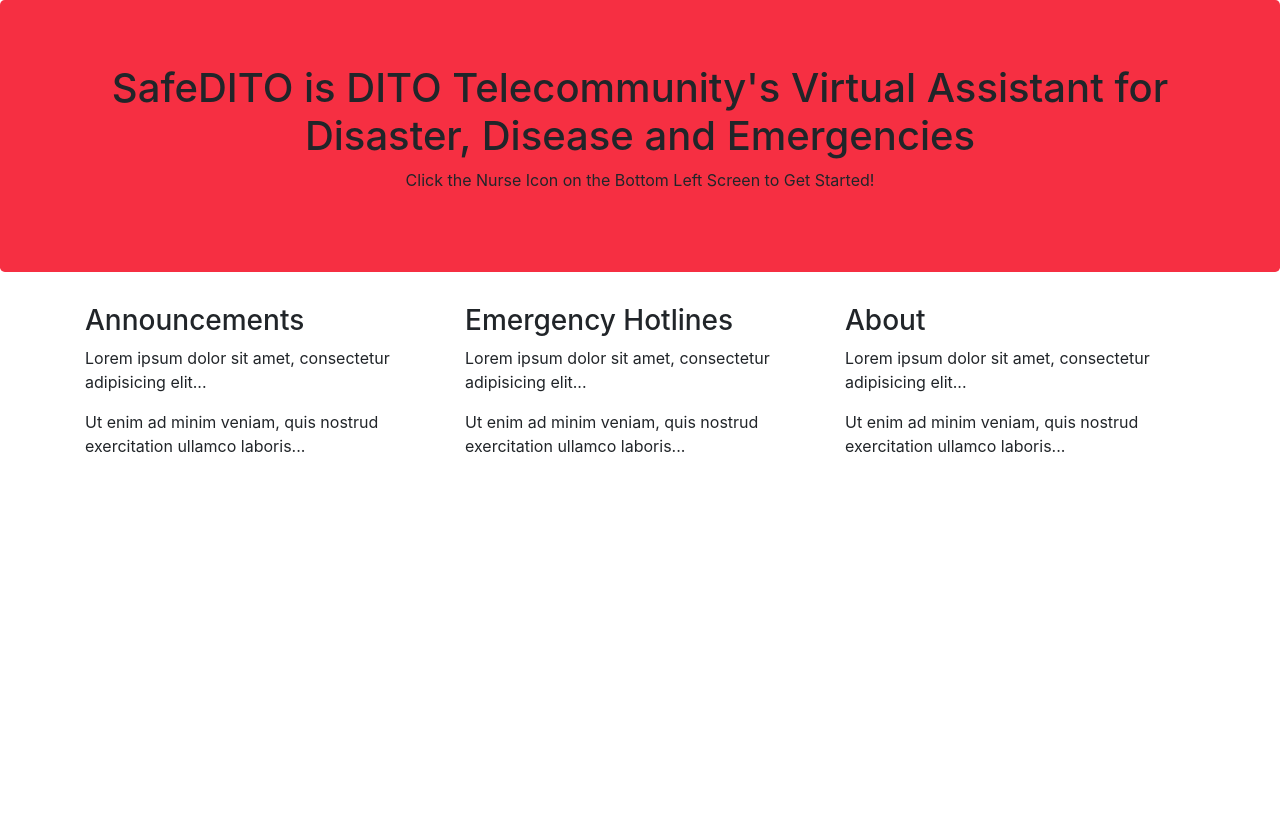
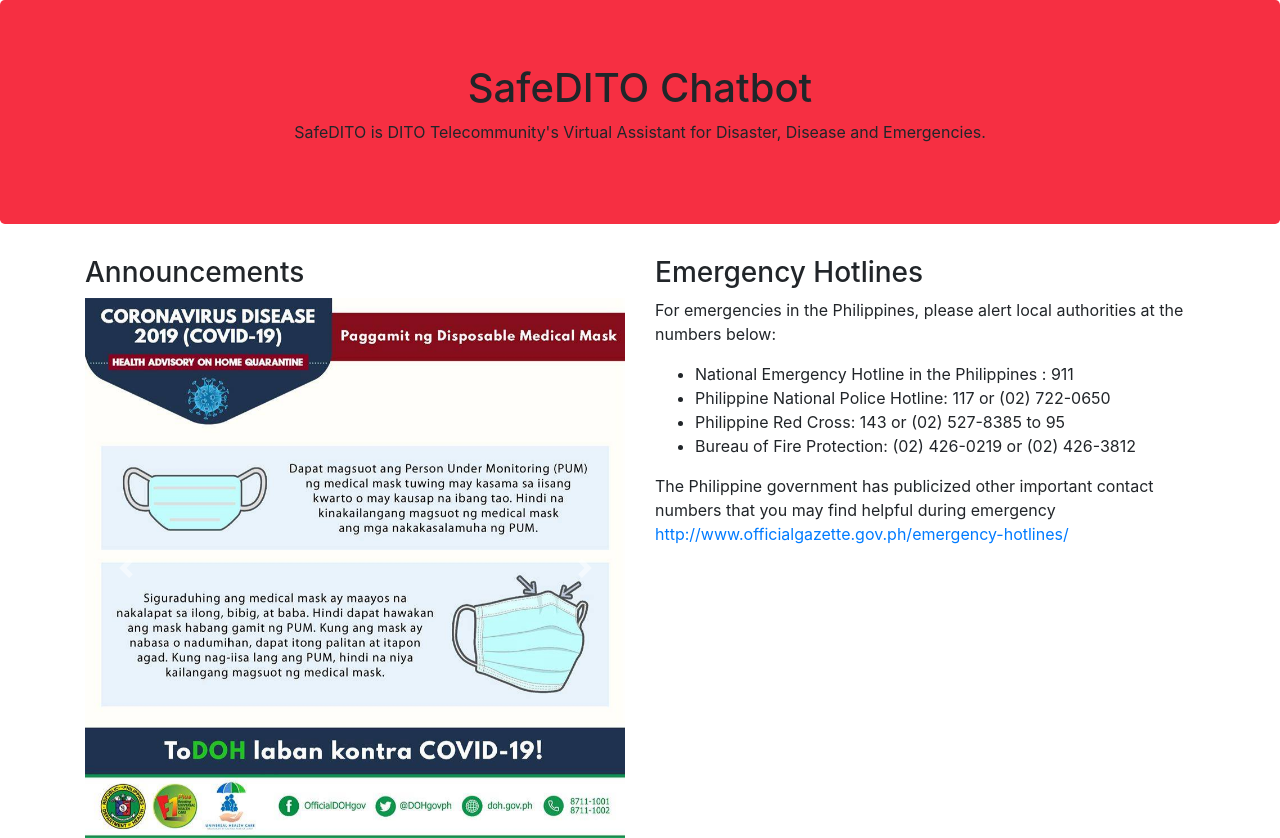
Before and after one commit to SafeDITO/SafeDITO.github.io, a plain HTML site: page index.html in a window 1280 px wide. Before the commit the page ends 800 px from the top, so only its background shows below. Drawn offline with nearby package versions, Linux system fonts and the light colour scheme.

Commit message:
add styles and content

```diff
--- a/index.html
+++ b/index.html
@@ -6,43 +6,67 @@
     <title>SafeDITO Chatbot</title>
     <link rel="icon" type="image/png" href="images/chatbot-logo.png" />
 
-    <!-- Bootstrap Template [START]-->
     <meta name="viewport" content="width=device-width, initial-scale=1">
     <link rel="stylesheet" href="https://maxcdn.bootstrapcdn.com/bootstrap/4.4.1/css/bootstrap.min.css">
+    <link rel="stylesheet" type="text/css" href="themes.css"/>
     <script src="https://ajax.googleapis.com/ajax/libs/jquery/3.4.1/jquery.min.js"></script>
     <script src="https://cdnjs.cloudflare.com/ajax/libs/popper.js/1.16.0/umd/popper.min.js"></script>
     <script src="https://maxcdn.bootstrapcdn.com/bootstrap/4.4.1/js/bootstrap.min.js"></script>
-    <!-- Bootstrap Template [END]-->
 </head>
 
 <body>
     <div class="jumbotron text-center" style="background-color:#f62f42">
-        <h1>SafeDITO is DITO Telecommunity's Virtual Assistant for Disaster, Disease and Emergencies</h1>
-        <p>Click the Nurse Icon on the Bottom Left Screen to Get Started!</p>
+        <h1>SafeDITO Chatbot</h1>
+        <p>SafeDITO is DITO Telecommunity's Virtual Assistant for Disaster, Disease and Emergencies.</p>
     </div>
 
     <div>
         <script src="https://www.gstatic.com/dialogflow-console/fast/messenger/bootstrap.js?v=1"></script>
-        <df-messenger chat-icon="98008b37-c72a-45f4-bd87-dcc1a1828b64_x.png" intent="WELCOME" chat-title="SafeDITO"
-            agent-id="69b72df6-f2ce-4de1-a84f-775c8e97552f" language-code="en"></df-messenger>
+        <df-messenger chat-icon="images/chatbot-logo.png" intent="WELCOME" chat-title="SafeDITO Chatbot" agent-id="69b72df6-f2ce-4de1-a84f-775c8e97552f" language-code="en"></df-messenger>
     </div>
 
     <div class="container">
         <div class="row">
-            <div class="col-sm-4">
+            <div class="col">
                 <h3>Announcements</h3>
-                <p>Lorem ipsum dolor sit amet, consectetur adipisicing elit...</p>
-                <p>Ut enim ad minim veniam, quis nostrud exercitation ullamco laboris...</p>
+                <div id="carouselExampleControls" class="carousel slide" data-ride="carousel">
+                    <div class="carousel-inner">
+                      <div class="carousel-item active">
+                        <img class="d-block w-100" src="images/slideshow/COVID_Disposable_Mask.jpg">
+                      </div>
+                      <div class="carousel-item">
+                        <img class="d-block w-100" src="images/slideshow/COVID_Disposable_Mask_2.jpg">
+                      </div>
+                      <div class="carousel-item">
+                        <img class="d-block w-100" src="images/slideshow/COVID_Hotline_24_7.jpg" >
+                      </div>
+                      <div class="carousel-item">
+                        <img class="d-block w-100" src="images/slideshow/DOH_Callcenter.png" >
+                      </div>
+                      <div class="carousel-item">
+                        <img class="d-block w-100" src="images/slideshow/Stay_at_home_DOH_COVID.jpg" >
+                      </div>
+                    </div>
+                    <a class="carousel-control-prev" href="#carouselExampleControls" role="button" data-slide="prev">
+                      <span class="carousel-control-prev-icon" aria-hidden="true"></span>
+                      <span class="sr-only">Previous</span>
+                    </a>
+                    <a class="carousel-control-next" href="#carouselExampleControls" role="button" data-slide="next">
+                      <span class="carousel-control-next-icon" aria-hidden="true"></span>
+                      <span class="sr-only">Next</span>
+                    </a>
+                  </div>
             </div>
-            <div class="col-sm-4">
+            <div class="col">
                 <h3>Emergency Hotlines</h3>
-                <p>Lorem ipsum dolor sit amet, consectetur adipisicing elit...</p>
-                <p>Ut enim ad minim veniam, quis nostrud exercitation ullamco laboris...</p>
-            </div>
-            <div class="col-sm-4">
-                <h3>About</h3>
-                <p>Lorem ipsum dolor sit amet, consectetur adipisicing elit...</p>
-                <p>Ut enim ad minim veniam, quis nostrud exercitation ullamco laboris...</p>
+                <p>For emergencies in the Philippines, please alert local authorities at the numbers below:</p>
+                <ul>
+                <li>National Emergency Hotline in the Philippines : 911</li>
+                <li>Philippine National Police Hotline: 117 or (02) 722-0650</li>
+                <li>Philippine Red Cross: 143 or (02) 527-8385 to 95</li>
+                <li>Bureau of Fire Protection: (02) 426-0219 or (02) 426-3812</li>
+                </ul>
+                <p>The Philippine government has publicized other important contact numbers that you may find helpful during emergency <a href="http://www.officialgazette.gov.ph/emergency-hotlines/">http://www.officialgazette.gov.ph/emergency-hotlines/</a></p>
             </div>
         </div>
     </div>
--- /dev/null
+++ b/themes.css
@@ -0,0 +1,10 @@
+/*themes.css*/
+
+df-messenger {
+    --df-messenger-bot-message: #0ba2fa;
+    --df-messenger-button-titlebar-color: #f62f42;
+    --df-messenger-chat-background-color: #fafafa;
+    --df-messenger-font-color: white;
+    --df-messenger-send-icon: #0ba2fa;
+    --df-messenger-user-message: #f62f42;
+}
```
Also changed, not shown: images/slideshow/COVID_Disposable_Mask.jpg (added), images/slideshow/COVID_Disposable_Mask_2.jpg (added), images/slideshow/COVID_Hotline_24_7.jpg (added), images/slideshow/DOH_Callcenter.png (added), images/slideshow/Stay_at_home_DOH_COVID.jpg (added).
